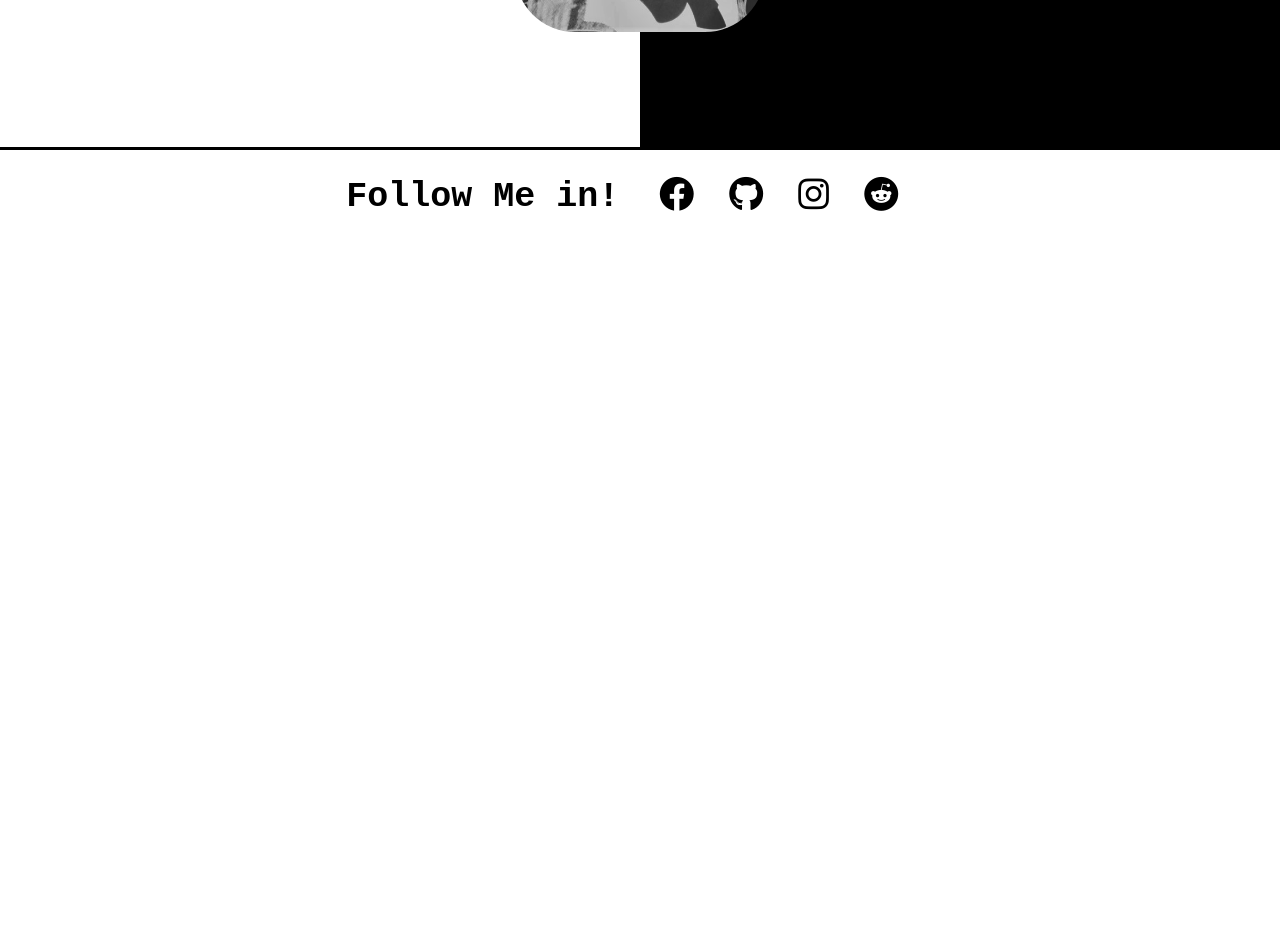
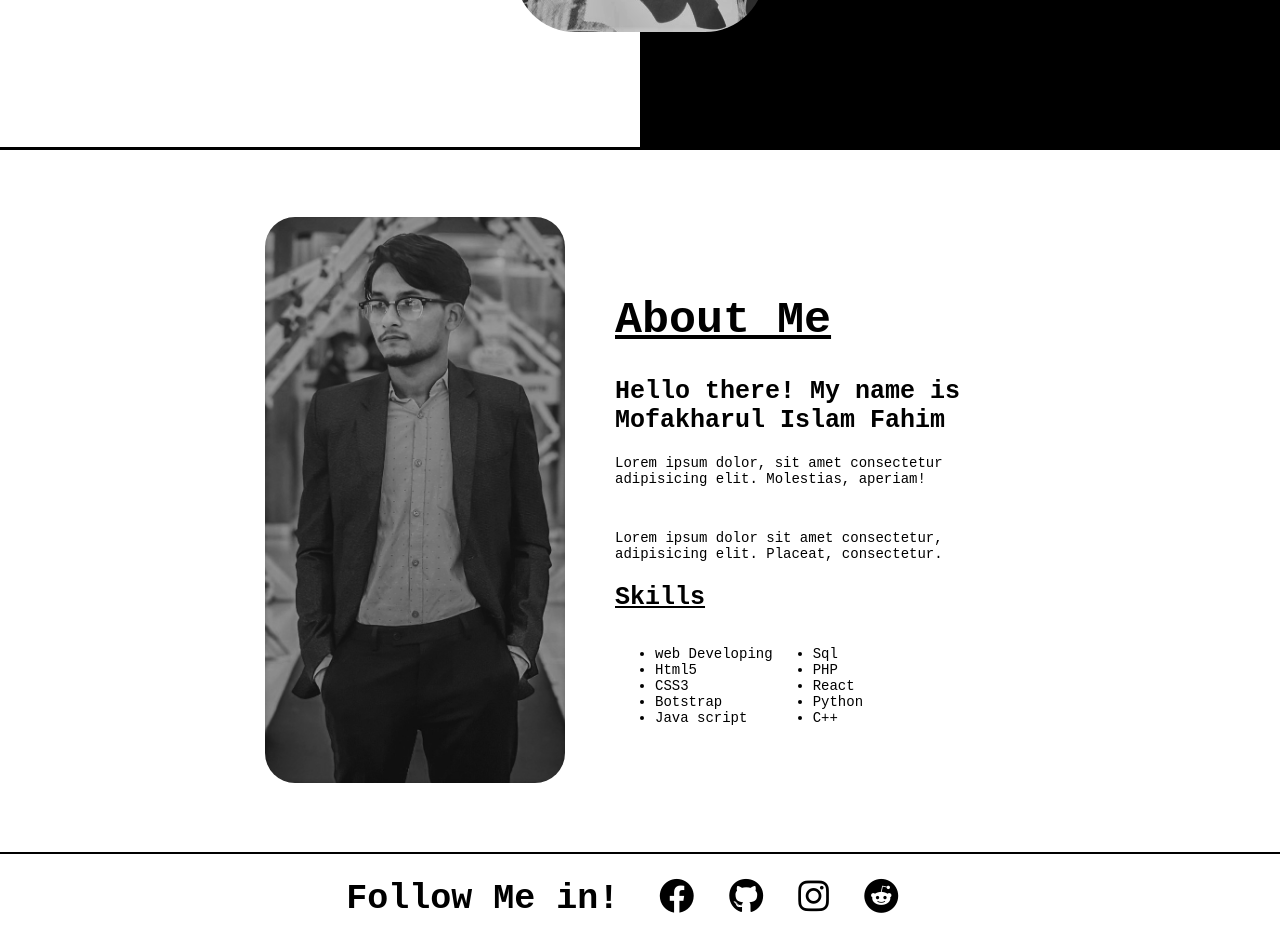
Before and after one commit to mifahim71/protfolio, a plain HTML site: page index.html in a window 1280 px wide. Shown: the part 570-1512 px from the top of the page. Before the commit the page ends 810 px from the top, so only its background shows below. Drawn offline with Linux system fonts and the light colour scheme.

Commit message:
3rd-commit

```diff
--- a/index.html
+++ b/index.html
@@ -53,6 +53,34 @@
          </section>
 
     </main>
+    <div class="about-me">
+        <div class="about-me-photo">
+            <img src="images/fahim2.jpg" alt="">
+        </div>
+        <div class="about-me-title">
+            <h1><u>About Me</u></h1>
+            <h2>Hello there! My name is Mofakharul Islam Fahim</h2>
+            <p>Lorem ipsum dolor, sit amet consectetur adipisicing elit. Molestias, aperiam!</p> <br>
+            <p>Lorem ipsum dolor sit amet consectetur, adipisicing elit. Placeat, consectetur.</p>
+            <h2><u>Skills</u></h2>
+            <div class="list">
+            <ul>
+                <li>web Developing</li>
+                <li>Html5</li>
+                <li>CSS3</li>
+                <li>Botstrap</li>
+                <li>Java script</li>
+            </ul>
+            <ul>
+                <li>Sql</li>
+                <li>PHP</li>
+                <li>React</li>
+                <li>Python</li>
+                <li>C++</li>
+            </ul>
+            </div>
+        </div>
+    </div>
     <!-----------------------
          Main-End
     ------------------------>
--- a/style.css
+++ b/style.css
@@ -110,6 +110,48 @@ header a{
  }
 
 /* Main-end */
+
+/*------------------------
+          About Me
+  -----------------------*/
+.about-me{
+   width: 100%;
+   height: 700px;
+   border-bottom: 2px solid black;
+   display: flex;
+   align-items: center;
+   justify-content: center;
+}
+.about-me-title{
+   width: 400px;
+   margin-left: 50px;
+}
+.list{
+   width: 300px;
+   display: flex;
+   justify-content: flex-start;
+   align-items: center;
+}
+.about-me img{
+   width: 300px;
+   border-radius: 30px;
+}
+.about-me-title h1{
+   font-size: 45px;
+}
+.about-me-title h2{
+   font-size: 25px;
+}
+.about-me-title p{
+   font-size: 14px;
+}
+.about-me-title li{
+   font-size: 14px;
+}
+
+/*--------------------------
+        About Me Ends
+---------------------------*/
 
 .footer{
     margin: 0px;
@@ -317,6 +359,17 @@ header a{
       display: block;
       overflow: visible;
    }
+   .about-me{
+      height: 1200px;
+      flex-direction: column;
+   }
+   .about-me-title{
+      order: 1;
+      margin-bottom: 50px;
+   }
+   .about-me-photo{
+      order: 2;
+   }
 }
 
 
@@ -339,4 +392,10 @@ header a{
    .image img{
       width: 300px;
    }
+   .about-me-title{
+      width: 300px;
+   }
+   .about-me img{
+      width: 250px;
+   }
 }
```
Also changed, not shown: images/fahim2.jpg (added).
